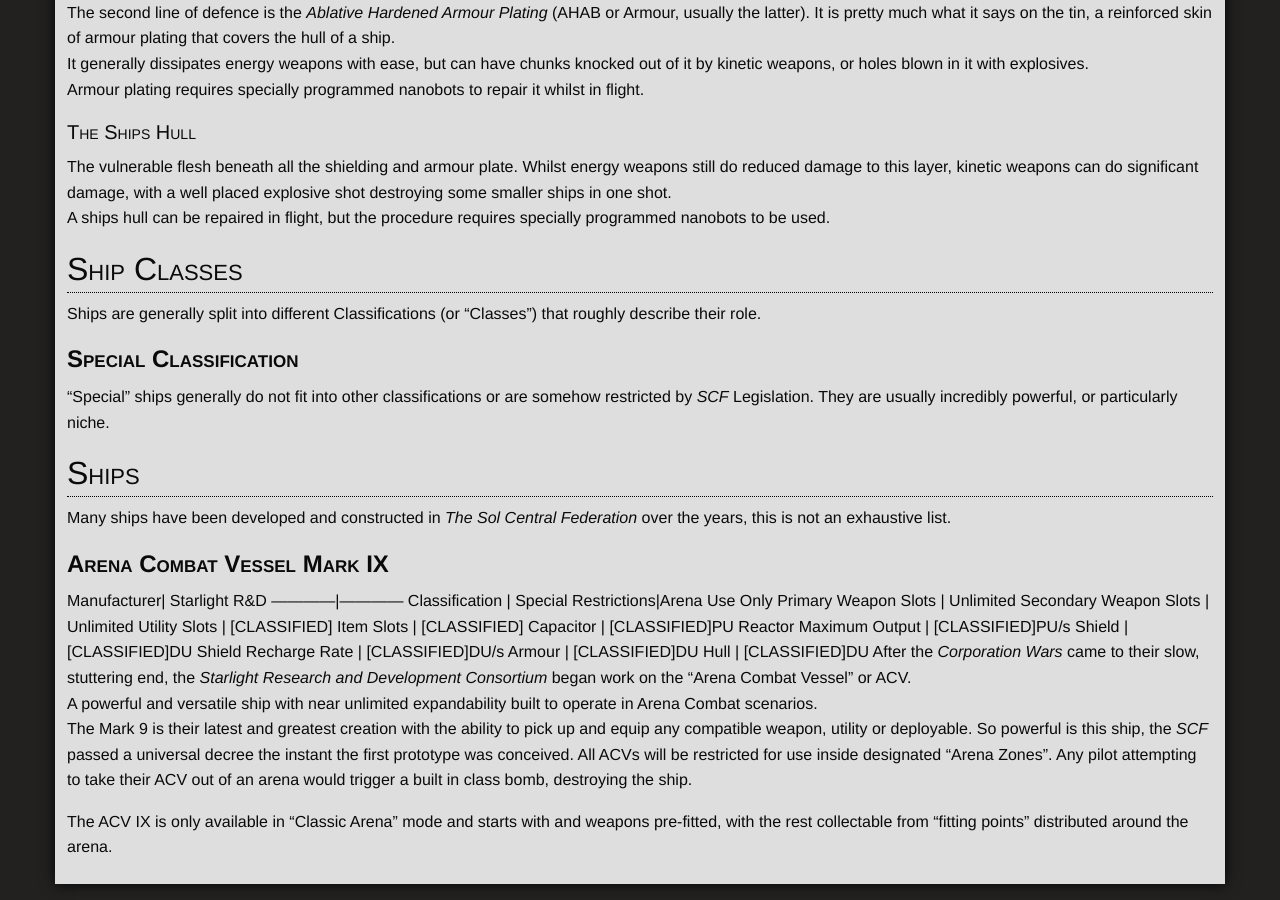
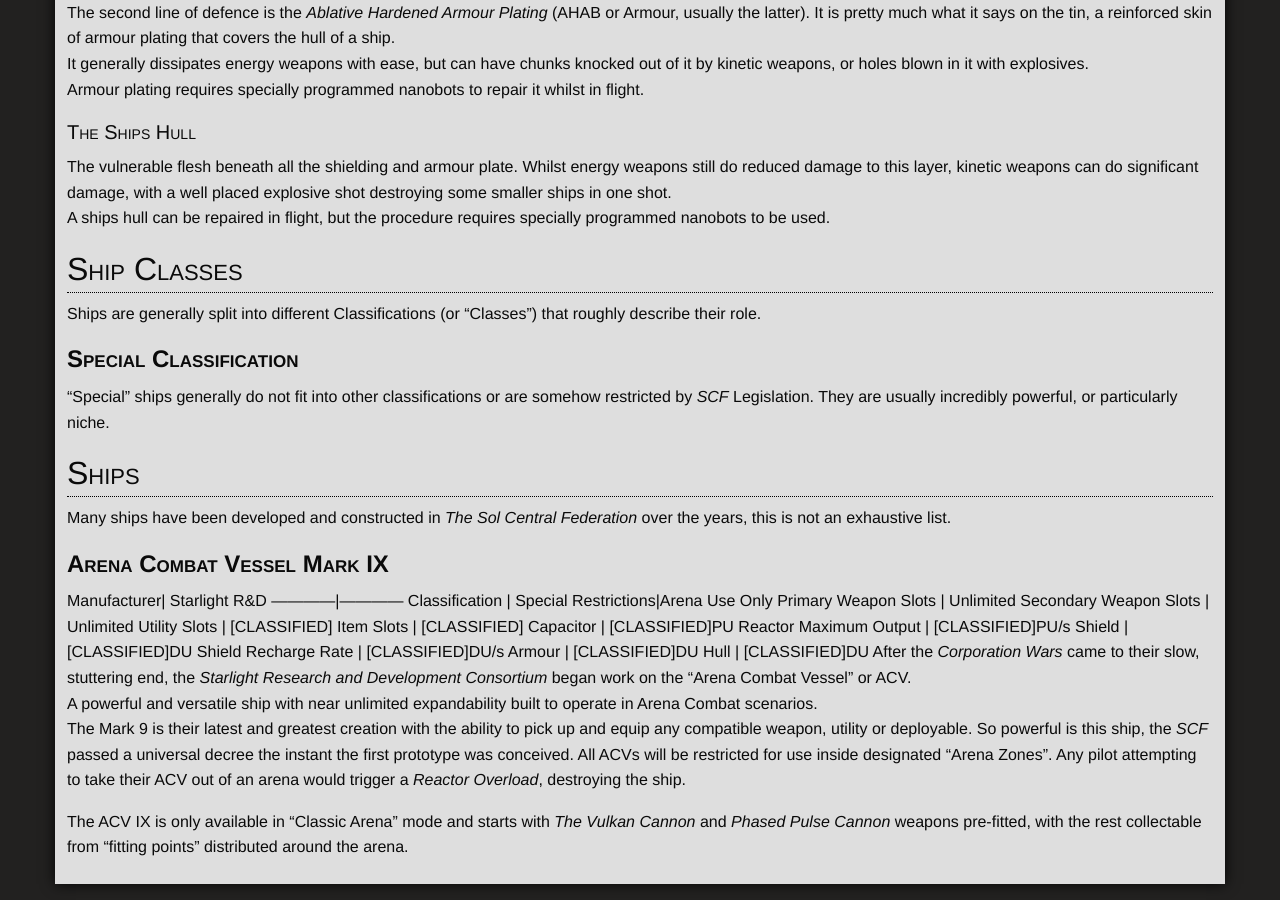
Before and after one commit to ori-sky/polar-space, a Jekyll site: the page built from designs/ships.md, in a window 1280 px wide and 900 px high, scrolled down 1775 px. Built offline with Jekyll 4.4.1, drawn with Linux system fonts in a browser that asks for light colours; nearby versions of some CDN libraries; some web fonts are replaced; our own code applies the rules of GitHub Pages for plain Markdown files; library files that are not in the unit come from our copies.

Commit message:
designs/ships.md updated from https://stackedit.io/

```diff
--- a/designs/ships.md
+++ b/designs/ships.md
@@ -83,11 +83,11 @@ Armour | [CLASSIFIED]DU
 Hull | [CLASSIFIED]DU
 After the *Corporation Wars* came to their slow, stuttering end, the *Starlight Research and Development Consortium* began work on the “Arena Combat Vessel” or ACV.
 A powerful and versatile ship with near unlimited expandability built to operate in Arena Combat scenarios.
-The Mark 9 is their latest and greatest creation with the ability to pick up and equip any compatible weapon, utility or deployable. So powerful is this ship, the *SCF* passed a universal decree the instant the first prototype was conceived. All ACVs will be restricted for use inside designated “Arena Zones”. Any pilot attempting to take their ACV out of an arena would trigger a built in <Doomsday> class bomb, destroying the ship.
+The Mark 9 is their latest and greatest creation with the ability to pick up and equip any compatible weapon, utility or deployable. So powerful is this ship, the *SCF* passed a universal decree the instant the first prototype was conceived. All ACVs will be restricted for use inside designated “Arena Zones”. Any pilot attempting to take their ACV out of an arena would trigger a *Reactor Overload*, destroying the ship.
 
-The ACV IX is only available in “Classic Arena” mode and starts with <The Vulkan> and <PPC> weapons pre-fitted, with the rest collectable from “fitting points” distributed around the arena.
+The ACV IX is only available in “Classic Arena” mode and starts with *The Vulkan Cannon* and *Phased Pulse Cannon* weapons pre-fitted, with the rest collectable from “fitting points” distributed around the arena.
 <!--stackedit_data:
 eyJwcm9wZXJ0aWVzIjoiZXh0ZW5zaW9uczpcbiAgcHJlc2V0Oi
-BnZm1cbiIsImhpc3RvcnkiOlstNzM2MjQ5ODE0LDExOTMwMTI3
-NjQsLTEwMzQwMjU5MTddfQ==
+BnZm1cbiIsImhpc3RvcnkiOls0ODQxNTkyOTQsMTE5MzAxMjc2
+NCwtMTAzNDAyNTkxN119
 -->
```
